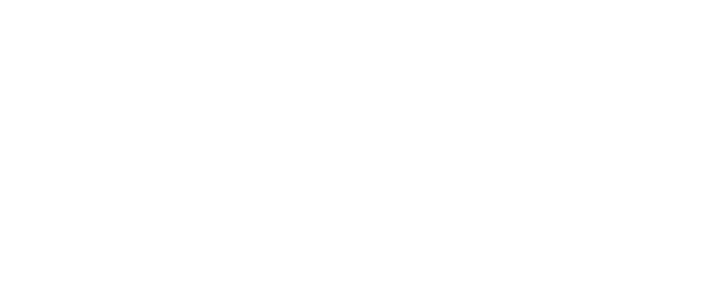
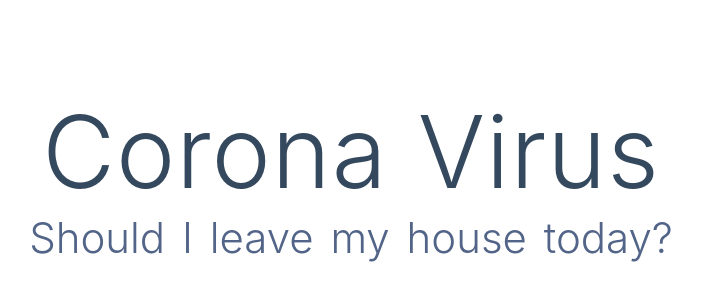
Before and after one commit to yoji-kojio/should-i-leave-today, a Nuxt app: page /corona-virus in a window 1280 px wide. Before the commit this address had no page. Shown: the part 216-516 px from the top of the page, without its empty margins (289-991 px from the left). Built offline with nearby package versions, Linux system fonts and the light colour scheme.

Commit message:
Create corona files

```diff
--- a/layouts/default.vue
+++ b/layouts/default.vue
@@ -23,33 +23,4 @@
   box-sizing: border-box;
   margin: 0;
 }
-
-.button--green {
-  display: inline-block;
-  border-radius: 4px;
-  border: 1px solid #3b8070;
-  color: #3b8070;
-  text-decoration: none;
-  padding: 10px 30px;
-}
-
-.button--green:hover {
-  color: #fff;
-  background-color: #3b8070;
-}
-
-.button--grey {
-  display: inline-block;
-  border-radius: 4px;
-  border: 1px solid #35495e;
-  color: #35495e;
-  text-decoration: none;
-  padding: 10px 30px;
-  margin-left: 15px;
-}
-
-.button--grey:hover {
-  color: #fff;
-  background-color: #35495e;
-}
 </style>
--- /dev/null
+++ b/pages/corona-virus/index.vue
@@ -0,0 +1,40 @@
+<template>
+  <div class="container">
+    <h1 class="title">
+      Corona Virus
+    </h1>
+    <h2 class="subtitle">
+      Should I leave my house today?
+    </h2>
+  </div>
+</template>
+
+<style>
+.container {
+  margin: 0 auto;
+  min-height: 100vh;
+  display: flex;
+  justify-content: center;
+  align-items: center;
+  text-align: center;
+  flex-direction: column;
+}
+
+.title {
+  font-family: 'Quicksand', 'Source Sans Pro', -apple-system, BlinkMacSystemFont,
+    'Segoe UI', Roboto, 'Helvetica Neue', Arial, sans-serif;
+  display: block;
+  font-weight: 300;
+  font-size: 100px;
+  color: #35495e;
+  letter-spacing: 1px;
+}
+
+.subtitle {
+  font-weight: 300;
+  font-size: 42px;
+  color: #526488;
+  word-spacing: 5px;
+  padding-bottom: 15px;
+}
+</style>
```
